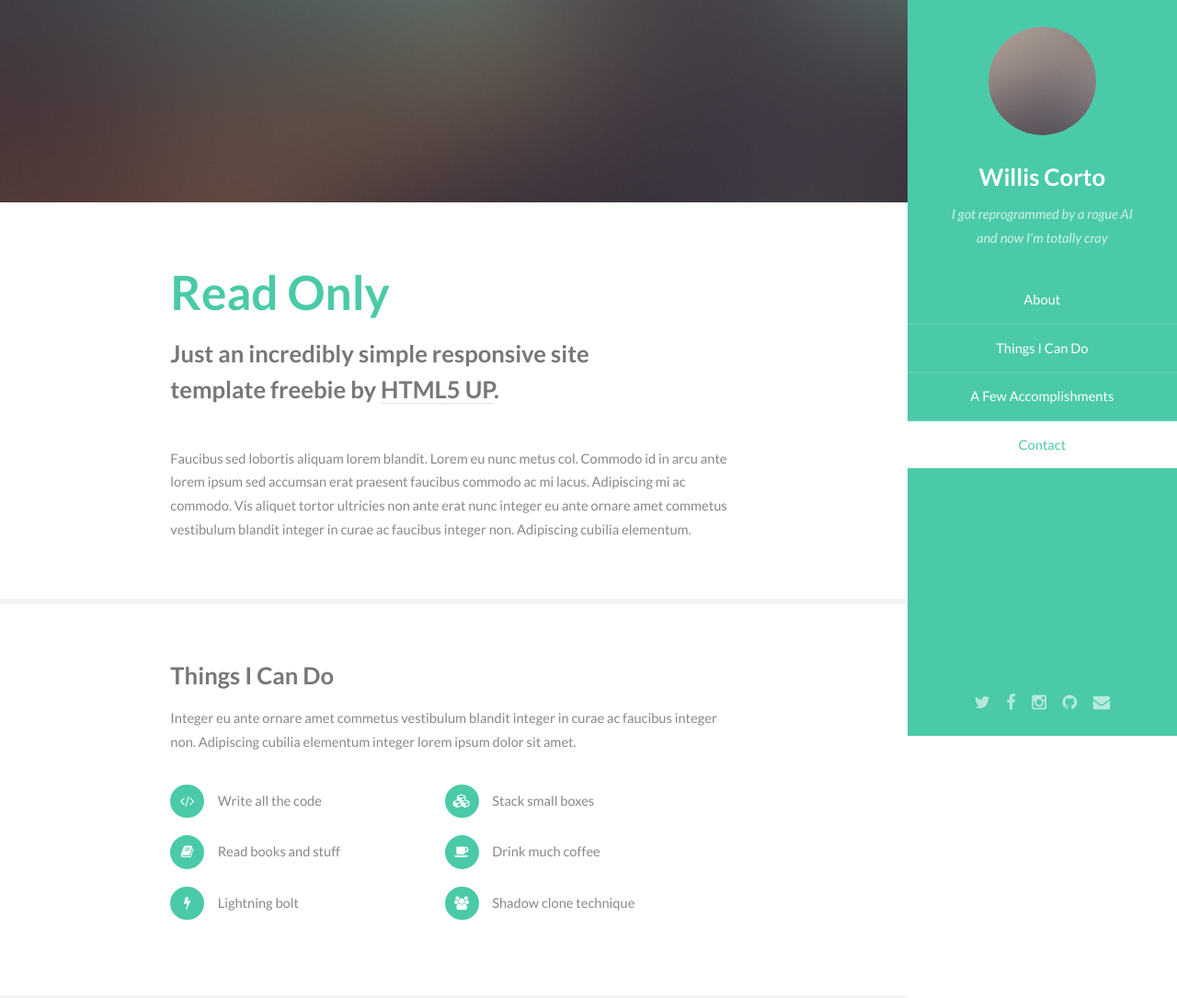
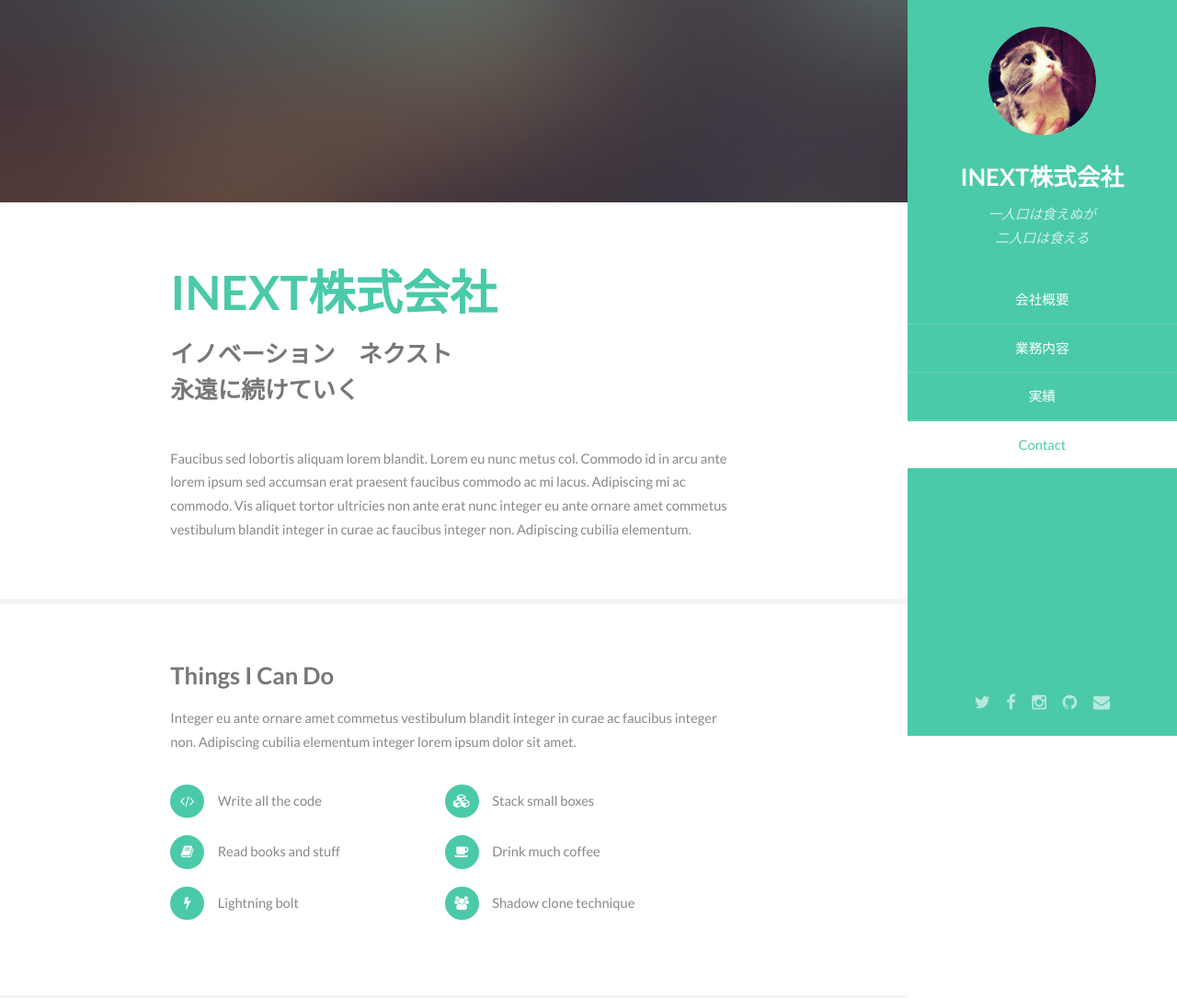
Before and after one commit to iNextjapan/iNextHp, a plain HTML site: page index.html in a window 1280 px wide. Shown: the top 1085 px of the page at 92% size. Drawn offline with Linux system fonts and the light colour scheme.

Commit message:
代表写真

```diff
--- a/index.html
+++ b/index.html
@@ -6,7 +6,7 @@
 -->
 <html>
 	<head>
-		<title>Read Only by HTML5 UP</title>
+		<title>INEXT株式会社---イノベーション　ネクスト</title>
 		<meta http-equiv="content-type" content="text/html; charset=utf-8" />
 		<meta name="description" content="" />
 		<meta name="keywords" content="" />
@@ -30,16 +30,16 @@
 			<!-- Header -->
 				<section id="header" class="skel-layers-fixed">
 					<header>
-						<span class="image avatar"><img src="images/avatar.jpg" alt="" /></span>
-						<h1 id="logo"><a href="#">Willis Corto</a></h1>
-						<p>I got reprogrammed by a rogue AI<br />
-						and now I'm totally cray</p>
+						<span class="image avatar"><img src="images/IMG_0811.JPG" alt="" /></span>
+						<h1 id="logo"><a href="#">INEXT株式会社</a></h1>
+						<p>一人口は食えぬが<br />
+						二人口は食える</p>
 					</header>
 					<nav id="nav">
 						<ul>
-							<li><a href="#one" class="active">About</a></li>
-							<li><a href="#two">Things I Can Do</a></li>
-							<li><a href="#three">A Few Accomplishments</a></li>
+							<li><a href="#one" class="active">会社概要</a></li>
+							<li><a href="#two">業務内容</a></li>
+							<li><a href="#three">実績</a></li>
 							<li><a href="#four">Contact</a></li>
 						</ul>
 					</nav>
@@ -61,9 +61,9 @@
 						<section id="one">
 							<div class="container">
 								<header class="major">
-									<h2>Read Only</h2>
-									<p>Just an incredibly simple responsive site<br />
-									template freebie by <a href="http://html5up.net">HTML5 UP</a>.</p>
+									<h2>INEXT株式会社</h2>
+									<p>イノベーション　ネクスト<br />
+									永遠に続けていく</p>
 								</header>
 								<p>Faucibus sed lobortis aliquam lorem blandit. Lorem eu nunc metus col. Commodo id in arcu ante lorem ipsum sed accumsan erat praesent faucibus commodo ac mi lacus. Adipiscing mi ac commodo. Vis aliquet tortor ultricies non ante erat nunc integer eu ante ornare amet commetus vestibulum blandit integer in curae ac faucibus integer non. Adipiscing cubilia elementum.</p>
 							</div>
```
Also changed, not shown: images/IMG_0811.JPG (added).
